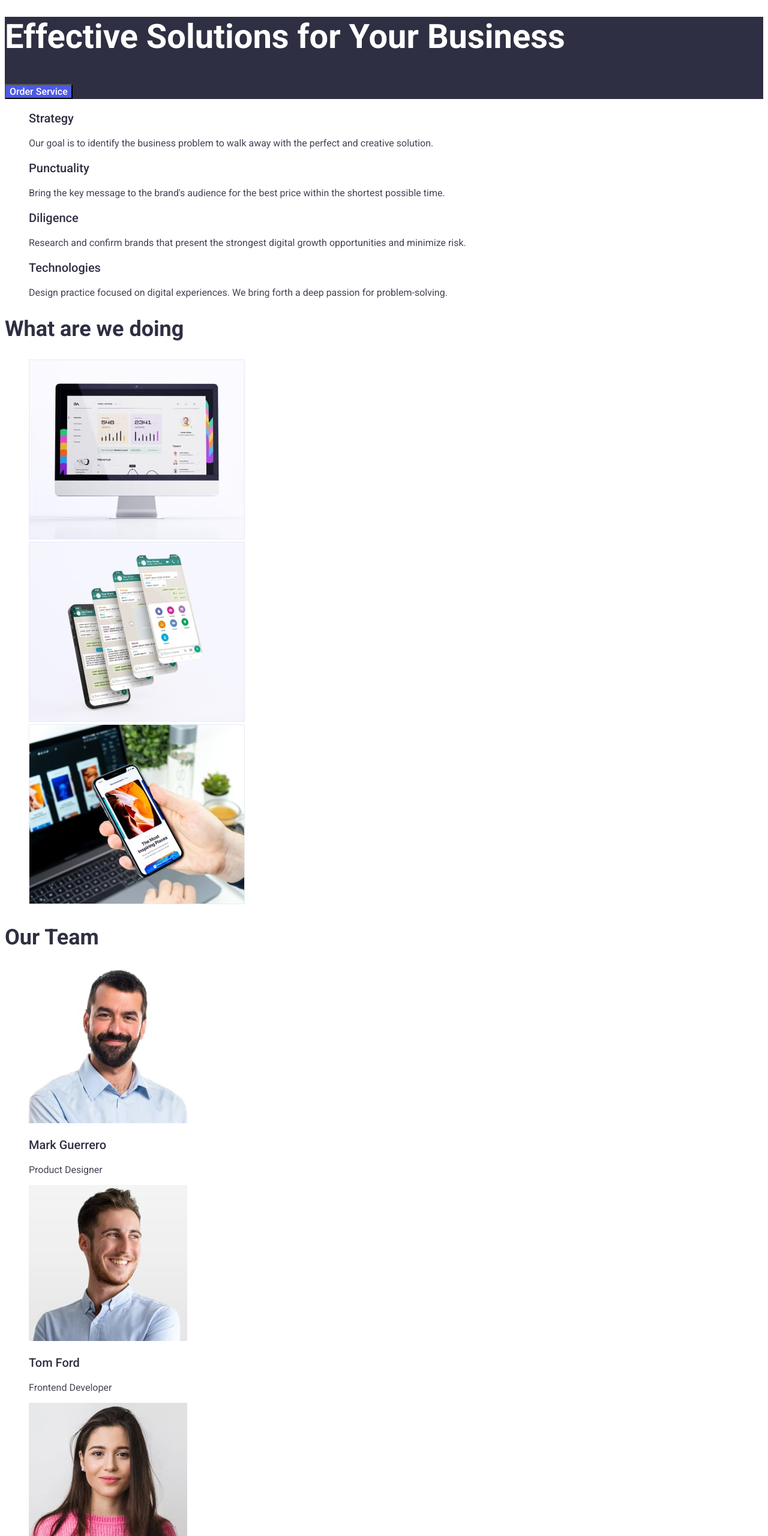
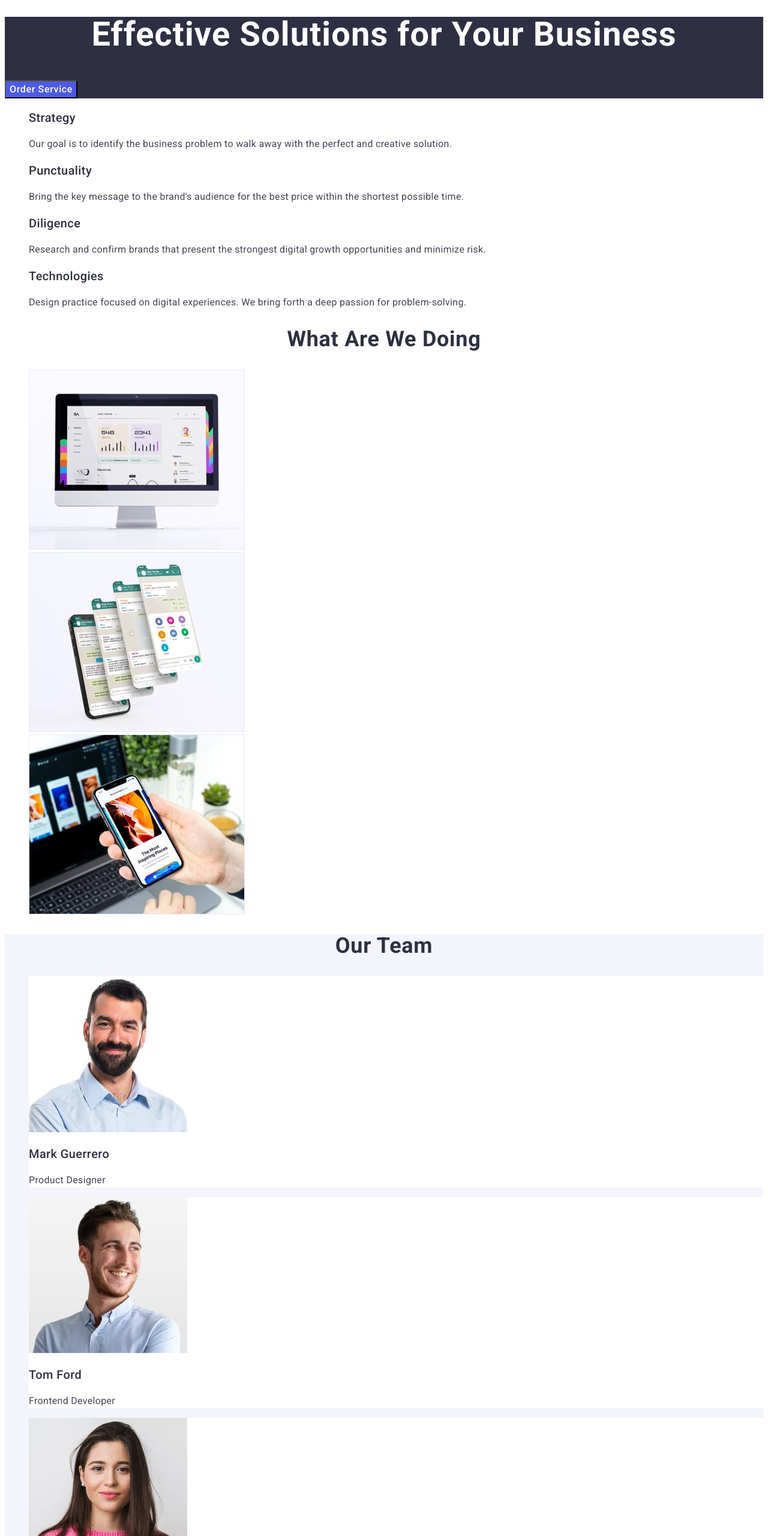
Before and after one commit to Uxooss/goit-markup-hw-02, a plain HTML site: page index.html in a window 1280 px wide. Shown: the part 200-2760 px from the top of the page at 60% size. Drawn offline with Linux system fonts and the light colour scheme.

Commit message:
Styles corrected in Index.html

```diff
--- a/css/styles.css
+++ b/css/styles.css
@@ -6,6 +6,10 @@ body {
 
 /*         */
 /* Header */
+.link {
+  text-decoration: none;
+}
+
 .logo {
   text-transform: uppercase;
   font-family: "Raleway", sans-serif;
@@ -13,7 +17,6 @@ body {
   font-size: 18px;
   line-height: 1.17;
   color: #4d5ae5;
-  text-decoration: none;
   letter-spacing: 0.03em;
 }
 
@@ -55,7 +58,7 @@ body {
 
 .contact:hover,
 .contact:focus {
-  font-family: "Roboto";
+  font-family: "Roboto", sans-serif;
   font-style: normal;
   font-weight: 400;
   font-size: 16px;
@@ -63,93 +66,123 @@ body {
 }
 
 /*               */
-/* Hero Section */
+/* Section-1 Hero */
 .hero-section {
   background-color: #2e2f42;
 }
 
 .title {
-  font-family: "Roboto";
+  font-family: "Roboto", sans-serif;
   font-style: normal;
   font-weight: 700;
   font-size: 56px;
   color: #ffffff;
+  text-align: center;
+  line-height: 1.07;
+  letter-spacing: 0.02em;
 }
 
 .order-btn {
   cursor: pointer;
-  font-family: "Roboto";
+  font-family: "Roboto", sans-serif;
   font-style: normal;
   font-weight: 500;
   font-size: 16px;
+  line-height: 1.5;
+  letter-spacing: 0.04em;
   color: #ffffff;
   background: #4d5ae5;
 }
 
+.order-btn:focus,
+.order-btn:hover {
+  background-color: #404bbf;
+}
+
 /*                     */
-/* Section - About Us */
+/* Section-2 - About Us */
 .abt-us-list {
   list-style: none;
 }
 
-.abt-us-list h3 {
-  font-family: "Roboto";
+.abt-us-list-title {
+  font-family: "Roboto", sans-serif;
   font-style: normal;
   font-weight: 500;
   font-size: 20px;
   color: #2e2f42;
+  line-height: 1.2;
+  letter-spacing: 0.02em;
 }
 
-.abt-us-list p {
-  font-family: "Roboto";
+.abt-us-list-text {
+  font-family: "Roboto", sans-serif;
   font-style: normal;
   font-weight: 400;
   font-size: 16px;
   color: #434455;
+  line-height: 1.5;
+  letter-spacing: 0.02em;
 }
 
 /*                         */
-/* Section - Our Products */
+/* Section-3 - Our Products */
 .prod-header {
-  font-family: "Roboto";
+  font-family: "Roboto", sans-serif;
   font-style: normal;
   font-weight: 700;
   font-size: 36px;
   color: #2e2f42;
-}
-
-.prod-list {
-  list-style: none;
+  text-align: center;
+  text-transform: capitalize;
+  line-height: 1.11;
+  letter-spacing: 0.02em;
 }
 
 /*                     */
-/* Section - Our Team */
+/* Section-4 - Our Team */
+.team-sec {
+  background-color: #f4f4fd;
+}
+
 .team-header {
-  font-family: "Roboto";
+  font-family: "Roboto", sans-serif;
+  text-transform: capitalize;
+  text-align: center;
   font-style: normal;
   font-weight: 700;
   font-size: 36px;
   color: #2e2f42;
+  line-height: 1.11;
+  letter-spacing: 0.02em;
 }
 
 .team-list {
   list-style: none;
 }
 
-.team-list h3 {
-  font-family: "Roboto";
+.team-member-card {
+  background-color: #ffffff;
+}
+
+.team-member-name {
+  font-family: "Roboto", sans-serif;
   font-style: normal;
   font-weight: 500;
   font-size: 20px;
   color: #2e2f42;
+  line-height: 1.2;
+  letter-spacing: 0.02em;
 }
 
-.team-list p {
-  font-family: "Roboto";
+.team-member-psn {
+  font-family: "Roboto", sans-serif;
   font-style: normal;
   font-weight: 400;
   font-size: 16px;
   color: #434455;
+  line-height: 1.5;
+  letter-spacing: 0.02em;
 }
 
 /*         */
@@ -164,11 +197,12 @@ body {
   font-weight: 800;
   font-size: 18px;
   color: #f4f4fd;
-  text-decoration: none;
+  line-height: 1.17;
+  letter-spacing: 0.03em;
 }
 
 .foot-text {
-  font-family: "Roboto";
+  font-family: "Roboto", sans-serif;
   font-style: normal;
   font-weight: 400;
   font-size: 16px;
@@ -185,7 +219,7 @@ body {
 .filter-buttons button {
   cursor: pointer;
   background-color: #f4f4fd;
-  font-family: "Roboto";
+  font-family: "Roboto", sans-serif;
   font-style: normal;
   font-weight: 500;
   font-size: 16px;
@@ -194,7 +228,7 @@ body {
 
 .filter-buttons button:active {
   background-color: #404bbf;
-  font-family: "Roboto";
+  font-family: "Roboto", sans-serif;
   font-style: normal;
   font-weight: 500;
   font-size: 16px;
@@ -208,7 +242,7 @@ body {
 }
 
 .pf-items h3 {
-  font-family: "Roboto";
+  font-family: "Roboto", sans-serif;
   font-style: normal;
   font-weight: 500;
   font-size: 20px;
@@ -216,7 +250,7 @@ body {
 }
 
 .pf-items p {
-  font-family: "Roboto";
+  font-family: "Roboto", sans-serif;
   font-style: normal;
   font-weight: 400;
   font-size: 16px;
--- a/index.html
+++ b/index.html
@@ -24,13 +24,17 @@
     <!-- Header -->
     <header>
       <nav>
-        <a class="logo" href="./index.html"
+        <a class="logo link" href="./index.html"
           >Web<span class="logo-pre">Studio</span></a
         >
         <ul class="list">
-          <li><a class="list-items" href="./index.html">Studio</a></li>
-          <li><a class="list-items" href="./portfolio.html">Portfolio</a></li>
-          <li><a class="list-items" href="./contacts.html">Contacts</a></li>
+          <li>
+            <a class="list-items link" href="./index.html">Studio</a>
+          </li>
+          <li>
+            <a class="list-items link" href="./portfolio.html">Portfolio</a>
+          </li>
+          <li><a class="list-items link" href="">Contacts</a></li>
         </ul>
       </nav>
       <address class="contact-item">
@@ -47,43 +51,43 @@
       </address>
     </header>
     <main>
-      <!-- Hero -->
+      <!-- Section-1 Hero -->
       <section class="hero-section">
         <h1 class="title">Effective Solutions for Your Business</h1>
         <button class="order-btn" type="button">Order Service</button>
       </section>
 
-      <!-- Section - About Us -->
+      <!-- Section-2 - About Us -->
       <section>
         <!-- hidden heading -->
         <h2 hidden>About Us</h2>
 
         <!-- list of about-us -->
-        <ul class="abt-us-list">
+        <ul class="list">
           <li>
-            <h3>Strategy</h3>
-            <p>
+            <h3 class="abt-us-list-title">Strategy</h3>
+            <p class="abt-us-list-text">
               Our goal is to identify the business problem to walk away with the
               perfect and creative solution.
             </p>
           </li>
           <li>
-            <h3>Punctuality</h3>
-            <p>
+            <h3 class="abt-us-list-title">Punctuality</h3>
+            <p class="abt-us-list-text">
               Bring the key message to the brand's audience for the best price
               within the shortest possible time.
             </p>
           </li>
           <li>
-            <h3>Diligence</h3>
-            <p>
+            <h3 class="abt-us-list-title">Diligence</h3>
+            <p class="abt-us-list-text">
               Research and confirm brands that present the strongest digital
               growth opportunities and minimize risk.
             </p>
           </li>
           <li>
-            <h3>Technologies</h3>
-            <p>
+            <h3 class="abt-us-list-title">Technologies</h3>
+            <p class="abt-us-list-text">
               Design practice focused on digital experiences. We bring forth a
               deep passion for problem-solving.
             </p>
@@ -91,10 +95,10 @@
         </ul>
       </section>
 
-      <!-- Section - Our Products -->
+      <!-- Section-3 - Our Products -->
       <section>
         <h2 class="prod-header">What are we doing</h2>
-        <ul class="prod-list">
+        <ul class="list">
           <li>
             <img
               src="./images/products/img-01.jpg"
@@ -122,57 +126,57 @@
         </ul>
       </section>
 
-      <!-- Section - Our Team -->
-      <section>
+      <!-- Section-4 - Our Team -->
+      <section class="team-sec">
         <h2 class="team-header">Our Team</h2>
-        <ul class="team-list">
-          <li>
+        <ul class="list">
+          <li class="team-member-card">
             <img
               src="./images/team/img-mark.jpg"
               alt="photo of Mark Guerrero"
               width="264"
               height="260"
             />
-            <h3>Mark Guerrero</h3>
-            <p>Product Designer</p>
+            <h3 class="team-member-name">Mark Guerrero</h3>
+            <p class="team-member-psn">Product Designer</p>
           </li>
-          <li>
+          <li class="team-member-card">
             <img
               src="./images/team/img-tom.jpg"
               alt="photo of Tom Ford"
               width="264"
               height="260"
             />
-            <h3>Tom Ford</h3>
-            <p>Frontend Developer</p>
+            <h3 class="team-member-name">Tom Ford</h3>
+            <p class="team-member-psn">Frontend Developer</p>
           </li>
-          <li>
+          <li class="team-member-card">
             <img
               src="./images/team/img-camila.jpg"
               alt="photo of Camila Garcia"
               width="264"
               height="260"
             />
-            <h3>Camila Garcia</h3>
-            <p>Marketing</p>
+            <h3 class="team-member-name">Camila Garcia</h3>
+            <p class="team-member-psn">Marketing</p>
           </li>
-          <li>
+          <li class="team-member-card">
             <img
               src="./images/team/img-danial.jpg"
               alt="photo of Daniel Wilson"
               width="264"
               height="260"
             />
-            <h3>Daniel Wilson</h3>
-            <p>UI Designer</p>
+            <h3 class="team-member-name">Daniel Wilson</h3>
+            <p class="team-member-psn">UI Designer</p>
           </li>
         </ul>
       </section>
     </main>
     <!-- footer -->
     <footer class="footer">
-      <a class="logo-foot" href="./index.html"
-        ><span class="logo-pre">Web</span>Studio</a
+      <a class="logo link" href="./index.html"
+        >Web<span class="logo-foot">Studio</span></a
       >
       <p class="foot-text">
         Increase the flow of customers and sales for your business with digital
```
Also changed, not shown: portfolio.html (+22 -10 lines).
